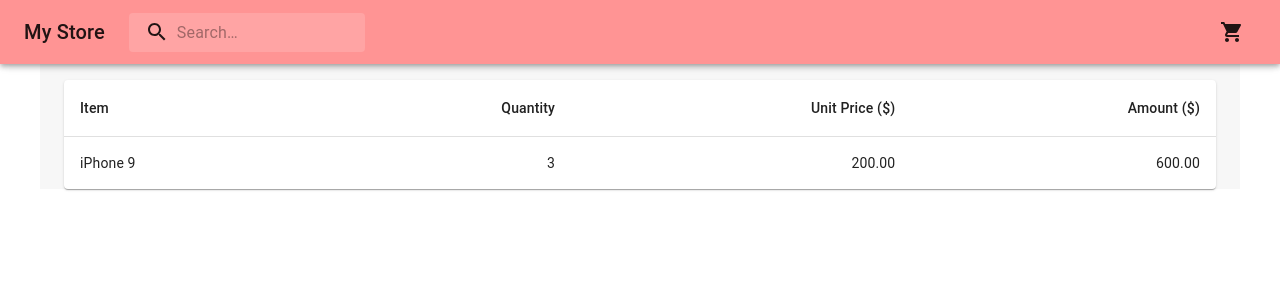
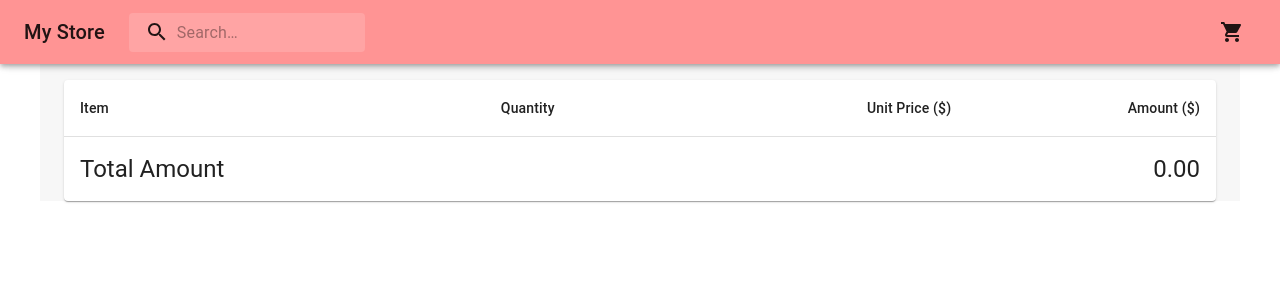
Before and after one commit to imashaWe/e-commerce-cart, a React (Create React App) app: page /cart in a window 1280 px wide. Shown: the top 300 px of the page. Built offline with nearby package versions, Linux system fonts and the light colour scheme.

Commit message:
add cart functionalities

```diff
--- a/src/actions/cart-action.js
+++ b/src/actions/cart-action.js
@@ -1,4 +1,4 @@
-import {ADD_TO_CART, FETCH_PRODUCTS} from "./types";
+import {ADD_TO_CART, REMOVE_FROM_CART} from "./types";
 
 export const addToCart = (product) => {
     return {
@@ -6,3 +6,9 @@ export const addToCart = (product) => {
         payload: product
     };
 }
+export const removeFromCart = (product) => {
+    return {
+        type: REMOVE_FROM_CART,
+        payload: product
+    };
+}
--- a/src/actions/types.js
+++ b/src/actions/types.js
@@ -1,2 +1,4 @@
 export const FETCH_PRODUCTS = "FETCH_PRODUCTS";
+
 export const ADD_TO_CART = "ADD_TO_CART";
+export const REMOVE_FROM_CART = "REMOVE_FROM_CART";
--- a/src/reducers/cart-reducer.js
+++ b/src/reducers/cart-reducer.js
@@ -1,15 +1,24 @@
-import {ADD_TO_CART} from "../actions/types";
+import {ADD_TO_CART, REMOVE_FROM_CART} from "../actions/types";
 
 export default function cartReducer(state = [], action) {
+    const index = state.findIndex((item) => item.id === action.payload.id);
     switch (action.type) {
         case ADD_TO_CART:
-            const index = state.findIndex((item) => item.id === action.payload.id);
             if (index !== -1) {
                 state[index].qty++;
-                return state;
+                return [...state];
             } else {
                 action.payload.qty = 1;
                 return [...state, action.payload];
+            }
+
+        case REMOVE_FROM_CART:
+            if (state.qty === 1) {
+                state.items.slice(index,1);
+                return [...state];
+            } else {
+                state[index].qty--;
+                return [...state];
             }
 
         default:
--- a/src/view/componets/product-card.js
+++ b/src/view/componets/product-card.js
@@ -5,7 +5,7 @@ import CardContent from '@mui/material/CardContent';
 import CardMedia from '@mui/material/CardMedia';
 import Button from '@mui/material/Button';
 import Typography from '@mui/material/Typography';
-import {Chip, Grid, IconButton} from "@mui/material";
+import {Chip, Grid} from "@mui/material";
 import AddShoppingCartIcon from '@mui/icons-material/AddShoppingCart';
 import {useDispatch} from "react-redux";
 import {addToCart} from "../../actions/cart-action";
@@ -20,7 +20,7 @@ export default function ProductCard(props) {
     }
 
     return (
-        <Card sx={{ maxWidth: 345  ,marginY:2}}>
+        <Card sx={{ maxWidth: 345  ,marginY:2}} key={product.id}>
             <CardMedia
                 component="img"
                 alt="green iguana"
--- a/src/view/pages/cart.js
+++ b/src/view/pages/cart.js
@@ -1,31 +1,91 @@
-import {Paper, Table, TableBody, TableCell, TableContainer, TableHead, TableRow} from "@mui/material";
+import {
+    Button,
+    ButtonGroup,
+    Grid,
+    Paper,
+    Table,
+    TableBody,
+    TableCell,
+    TableContainer,
+    TableHead,
+    TableRow,
+    Typography
+} from "@mui/material";
+import {useDispatch, useSelector} from "react-redux";
+import AddIcon from '@mui/icons-material/Add';
+import RemoveIcon from '@mui/icons-material/Remove';
+import {addToCart, removeFromCart} from "../../actions/cart-action";
 
 export default function Cart() {
+    const cart = useSelector((state) => state.cart);
+    const dispatch = useDispatch();
+    let totalAmount = 0;
+    cart.forEach((item) => totalAmount += item.price * item.qty);
+
     return (
         <TableContainer component={Paper}>
             <Table sx={{minWidth: 650}} aria-label="simple table">
                 <TableHead>
                     <TableRow>
                         <TableCell>Item</TableCell>
-                        <TableCell align="right">Quantity</TableCell>
+                        <TableCell>Quantity</TableCell>
                         <TableCell align="right">Unit Price&nbsp;($)</TableCell>
                         <TableCell align="right">Amount&nbsp;($)</TableCell>
                     </TableRow>
                 </TableHead>
                 <TableBody>
-
+                    {
+                        cart.map((item) =>
+                            <TableRow
+                                key={item.id}
+                                sx={{'&:last-child td, &:last-child th': {border: 0}}}
+                            >
+                                <TableCell component="th" scope="row">
+                                    <Grid container>
+                                        <Grid item xs={4}>
+                                            <img src={item.thumbnail} width="50%" alt={item.title}/>
+                                        </Grid>
+                                        <Grid item xs={8}>
+                                            {item.title}
+                                        </Grid>
+                                    </Grid>
+                                </TableCell>
+                                <TableCell>
+                                    <ButtonGroup variant="contained" aria-label="outlined primary button group">
+                                        <Button color="success"
+                                                onClick={() => dispatch(addToCart(item))}>
+                                            <AddIcon/>
+                                        </Button>
+                                        <Button disabled={true} color="secondary">{item.qty}</Button>
+                                        <Button color="error"
+                                                onClick={() => dispatch(removeFromCart(item))}>
+                                            <RemoveIcon/>
+                                        </Button>
+                                    </ButtonGroup>
+                                </TableCell>
+                                <TableCell align="right">
+                                    {item.price.toFixed(2)}
+                                </TableCell>
+                                <TableCell align="right">
+                                    {(item.price * item.qty).toFixed(2)}
+                                </TableCell>
+                            </TableRow>)
+                    }
                     <TableRow
-                        // key={row.name}
                         sx={{'&:last-child td, &:last-child th': {border: 0}}}
                     >
                         <TableCell component="th" scope="row">
-                            iPhone 9
+                            <Typography variant="h5">
+                                Total Amount
+                            </Typography>
                         </TableCell>
-                        <TableCell align="right">3</TableCell>
-                        <TableCell align="right">200.00</TableCell>
-                        <TableCell align="right">600.00</TableCell>
+                        <TableCell align="right"></TableCell>
+                        <TableCell align="right"></TableCell>
+                        <TableCell align="right">
+                            <Typography variant="h5">
+                                {totalAmount.toFixed(2)}
+                            </Typography></TableCell>
                     </TableRow>
-
                 </TableBody>
             </Table>
         </TableContainer>
```
